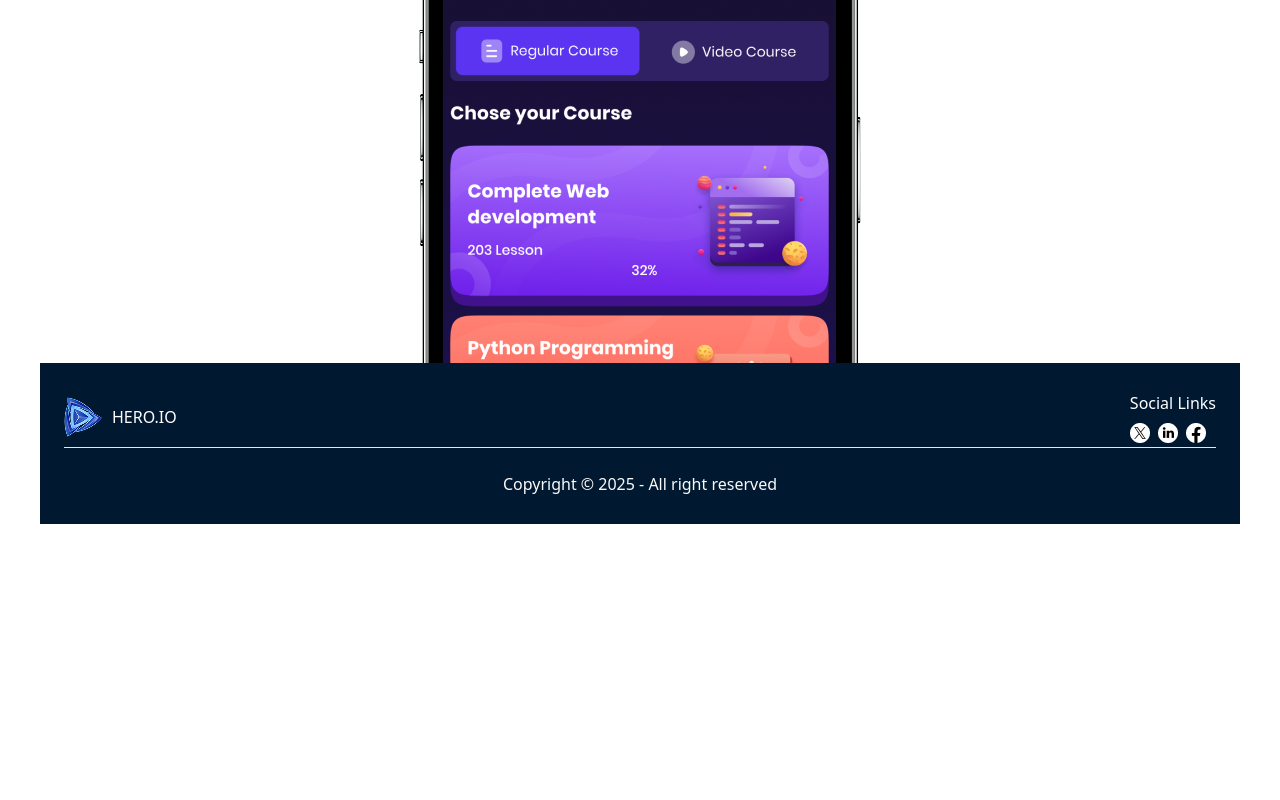
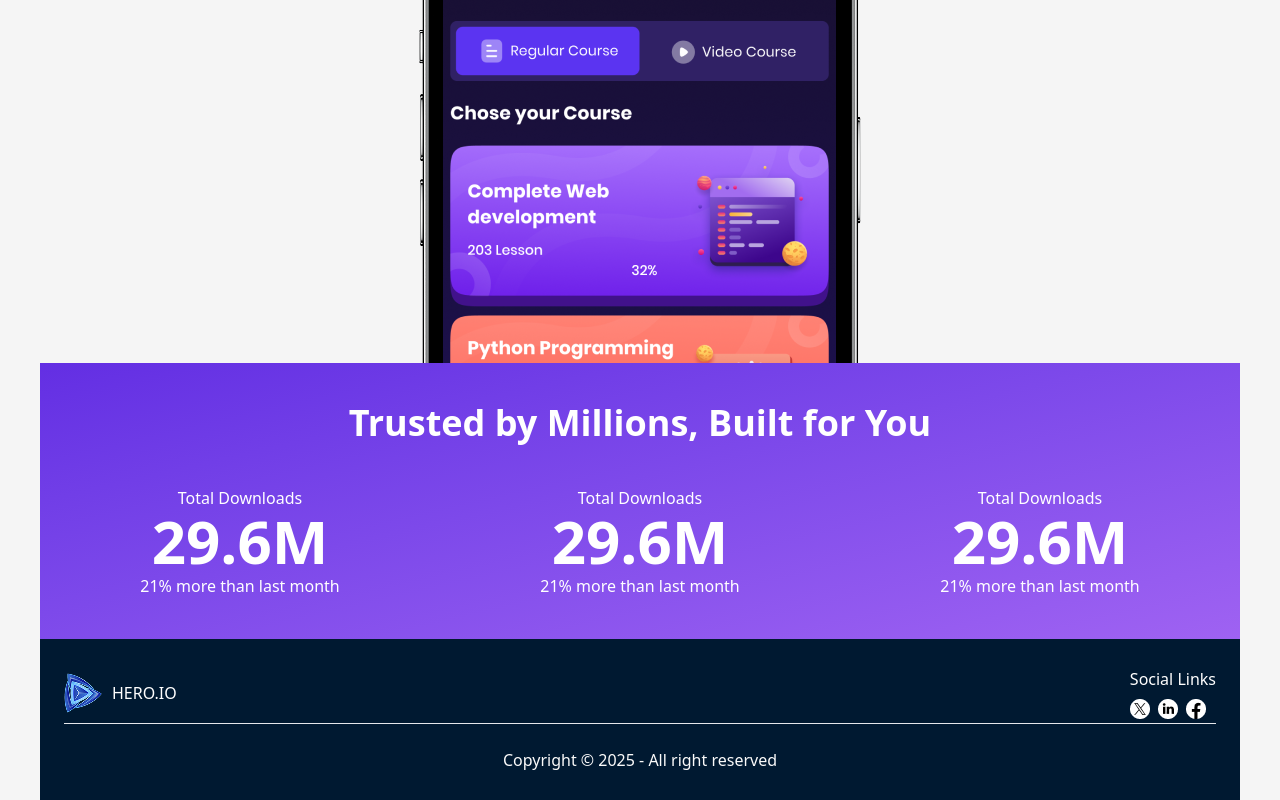
Before and after one commit to pijush512/Assignment-8, a React (Vite) app: page / in a window 1280 px wide. Shown: the part 530-1330 px from the top of the page. Before the commit the page ends 1054 px from the top, so only its background shows below. Built offline with nearby package versions, Linux system fonts and the light colour scheme.

Commit message:
upto 30% done

```diff
--- a/src/App.css
+++ b/src/App.css
@@ -0,0 +1,3 @@
+body {
+    background-color: #F5F5F5;
+}
--- a/src/Components/Banner/Banner.jsx
+++ b/src/Components/Banner/Banner.jsx
@@ -25,6 +25,29 @@ const Banner = () => {
             <div className='flex justify-center mt-10'>
                 <img src={iPhoneImg} alt="" />
             </div>
+            <div className='bg-gradient-to-br from-[#632EE3] to-[#9F62F2] '>
+                <h1 className='text-center font-bold py-10 text-4xl text-white'>Trusted by Millions, Built for You</h1>
+                <div className='flex justify-around items-center'>
+                    <div className='text-white pb-10 flex flex-col items-center justify-center'>
+                        <p className='text-xl'><small>Total Downloads</small></p>
+                        <h1 className='text-6xl font-bold'>29.6M</h1>
+                        <p className='text-xl '><small>21% more than last month</small></p>
+                    </div>
+
+                    <div className='text-white pb-10 flex flex-col items-center justify-center'>
+                        <p className='text-xl'><small>Total Downloads</small></p>
+                        <h1 className='text-6xl font-bold'>29.6M</h1>
+                        <p className='text-xl '><small>21% more than last month</small></p>
+                    </div>
+
+                    <div className='text-white pb-10 flex flex-col items-center justify-center'>
+                        <p className='text-xl'><small>Total Downloads</small></p>
+                        <h1 className='text-6xl font-bold'>29.6M</h1>
+                        <p className='text-xl '><small>21% more than last month</small></p>
+                    </div>
+                </div>
+
+            </div>
         </div>
     )
 };
--- a/src/Components/Header/Navbar.jsx
+++ b/src/Components/Header/Navbar.jsx
@@ -14,7 +14,7 @@ const Navbar = () => {
     }
 
   return (
-    <div className="navbar bg-base-100 shadow-sm px-6">
+    <div className="navbar bg-base-100  px-6">
       <div className="navbar-start">
         <div className="dropdown">
           <div tabIndex={0} role="button" className="btn btn-ghost lg:hidden">
--- a/src/Pages/AppPage/AppPage.jsx
+++ b/src/Pages/AppPage/AppPage.jsx
@@ -4,6 +4,8 @@ const AppPage = () => {
     return (
         <div>
             <h1>This is App Page</h1>
+
+
         </div>
     );
 };
--- a/src/main.jsx
+++ b/src/main.jsx
@@ -1,6 +1,7 @@
 import { StrictMode } from 'react'
 import { createRoot } from 'react-dom/client'
 import './index.css'
+import './App.css'
 import { RouterProvider } from "react-router/dom";
 import { router } from './Routes/Routes.jsx';
 
```
